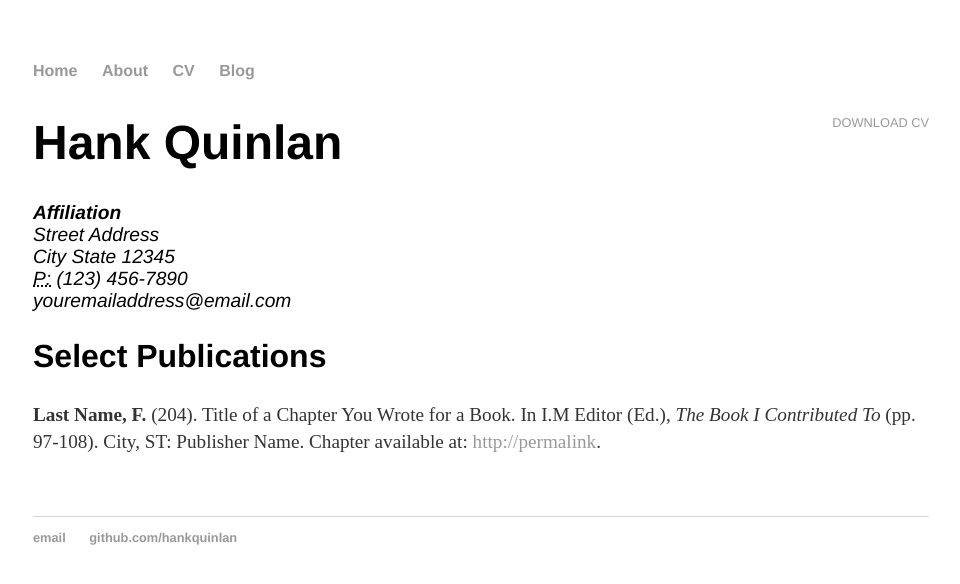
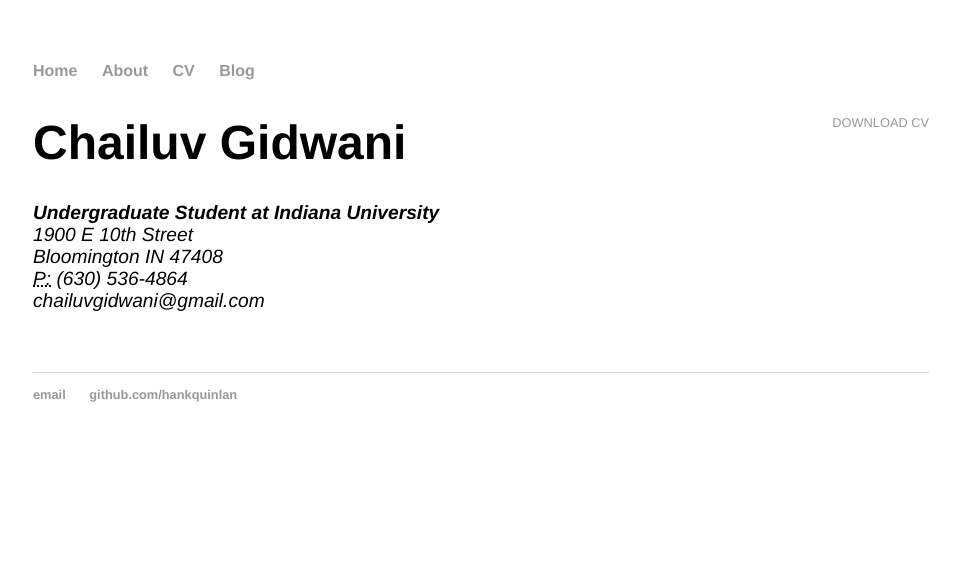
Before and after one commit to chailuvgidwani/chailuvgidwani.github.io, a Jekyll site: the page built from cv/index.html, in a window 1280 px wide. Shown: the top 584 px of the page, without its empty margins (159-1119 px from the left). Built offline with Jekyll 4.4.1, drawn with Linux system fonts in a browser that asks for light colours.

Commit message:
Update index.html
HQAdapt

```diff
--- a/cv/index.html
+++ b/cv/index.html
@@ -1,22 +1,17 @@
 ---
 layout: default
-title: CV of Your Name
+title: Chailuv Gidwani
 ---
 
 	<div class="cv">
 		<a href="#" class="download" title="Download CV as PDF">Download CV</a>
-					<h1>Hank Quinlan</h1>
+					<h1>Chailuv Gidwani</h1>
 					<address>
-					<strong>Affiliation</strong><br>
-					Street Address<br>
-					City State 12345<br>
-					<abbr title="phone">P:</abbr> (123) 456-7890<br>
-					<span class="obfuscate">youremailaddress@email.com</span>
+					<strong>Undergraduate Student at Indiana University</strong><br>
+					1900 E 10th Street<br>
+					Bloomington IN 47408<br>
+					<abbr title="phone">P:</abbr> (630) 536-4864<br>
+					<span class="obfuscate">chailuvgidwani@gmail.com</span>
 					</address>
 
-					<h2>Select Publications</h2>
-
-					<p><strong>Last Name, F.</strong> (204). Title of a Chapter You Wrote for a Book. In I.M Editor (Ed.), <em>The Book I Contributed To</em> (pp. 97-108). City, ST: Publisher Name. Chapter available at: <a href="#">http://permalink</a>.
-
-
 	</div>
```
